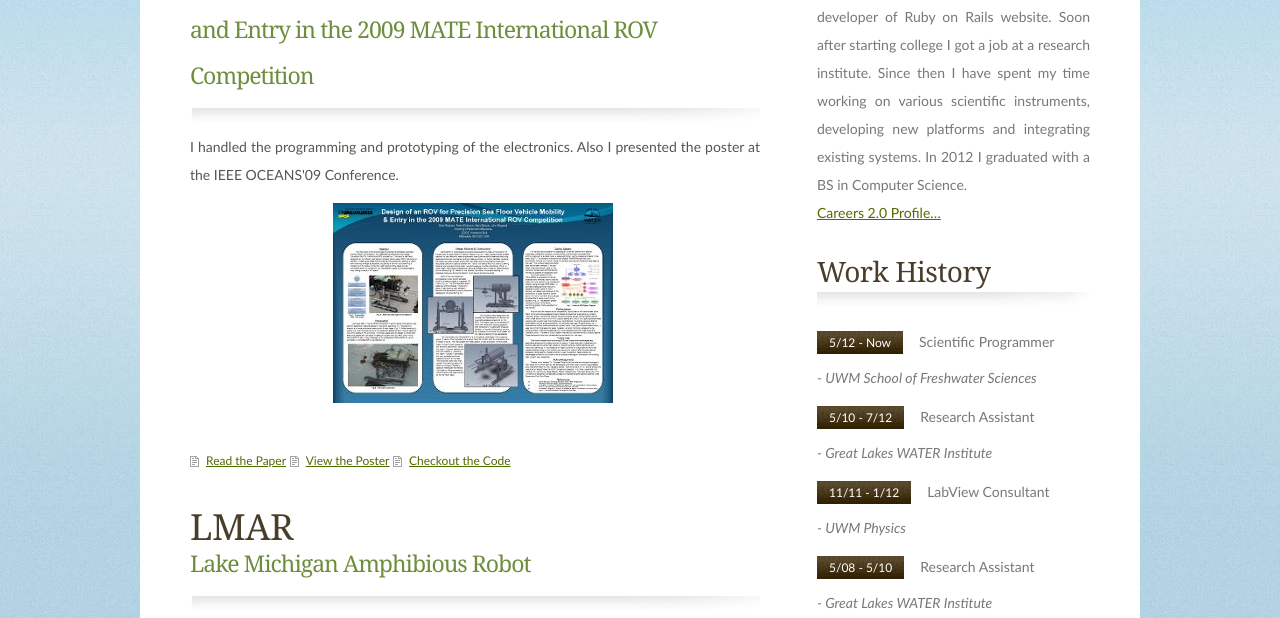
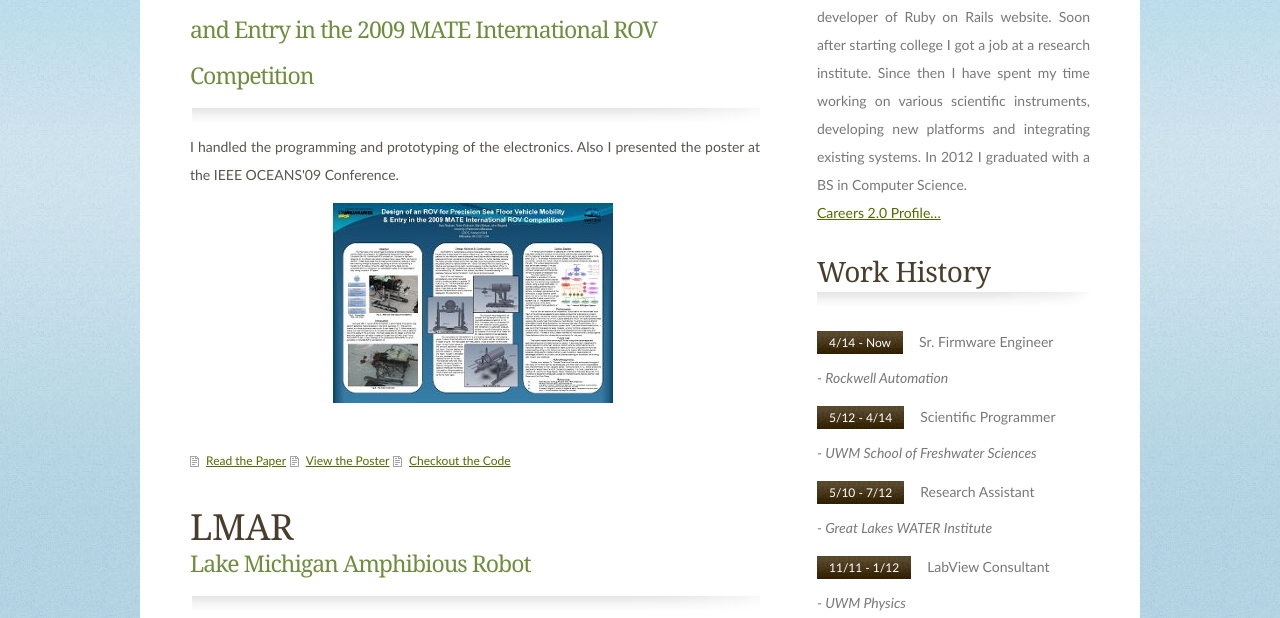
Before and after one commit to thinkobscure/thinkobscure, a plain HTML site: page portfolio.html in a window 1280 px wide. Shown: the part 430-1048 px from the top of the page. Drawn offline with Linux system fonts and the light colour scheme.

Commit message:
updated work history

```diff
--- a/portfolio.html
+++ b/portfolio.html
@@ -88,7 +88,8 @@ Released   : 20090918
 			   <li>
 					<h2>Work History</h2>
 					<ul>
-						<li><span>5/12 - Now</span>Scientific Programmer<br /> <i>- UWM School of Freshwater Sciences</i></a></li>
+						<li><span>4/14 - Now</span>Sr. Firmware Engineer<br /> <i>- Rockwell Automation</i></a></li>
+            <li><span>5/12 - 4/14</span>Scientific Programmer<br /> <i>- UWM School of Freshwater Sciences</i></a></li>
 						<li><span>5/10 - 7/12</span>Research Assistant<br /> <i>- Great Lakes WATER Institute</i></li>
 						<li><span>11/11 - 1/12</span>LabView Consultant<br /> <i>- UWM Physics</i></li>
 						<li><span>5/08 - 5/10</span>Research Assistant<br /> <i>- Great Lakes WATER Institute</i></li>
```
